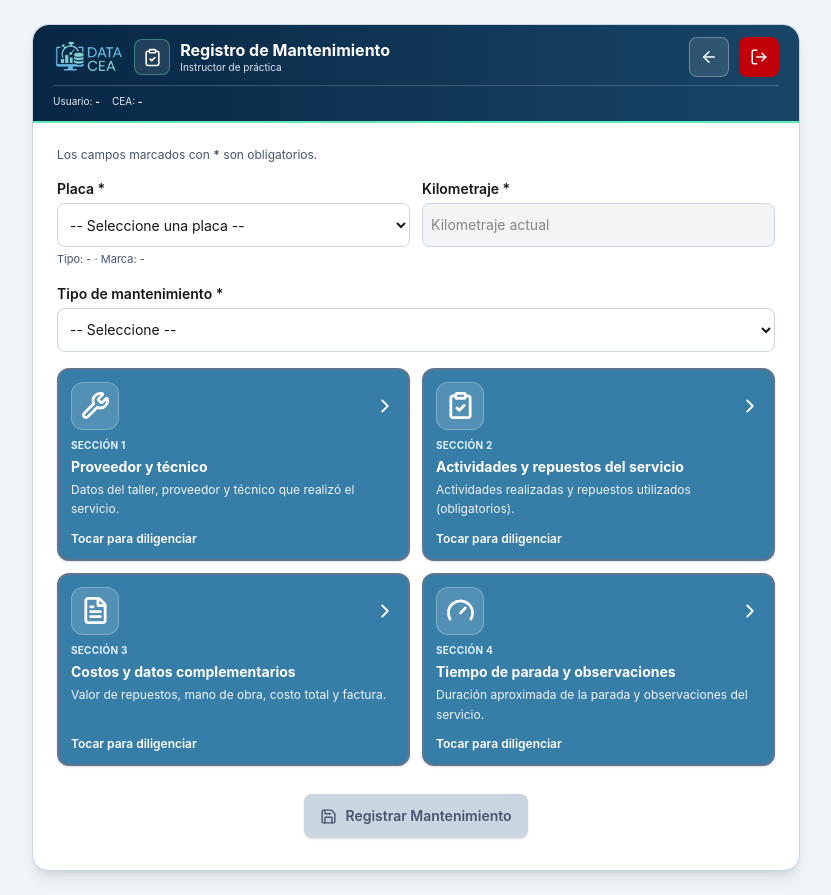
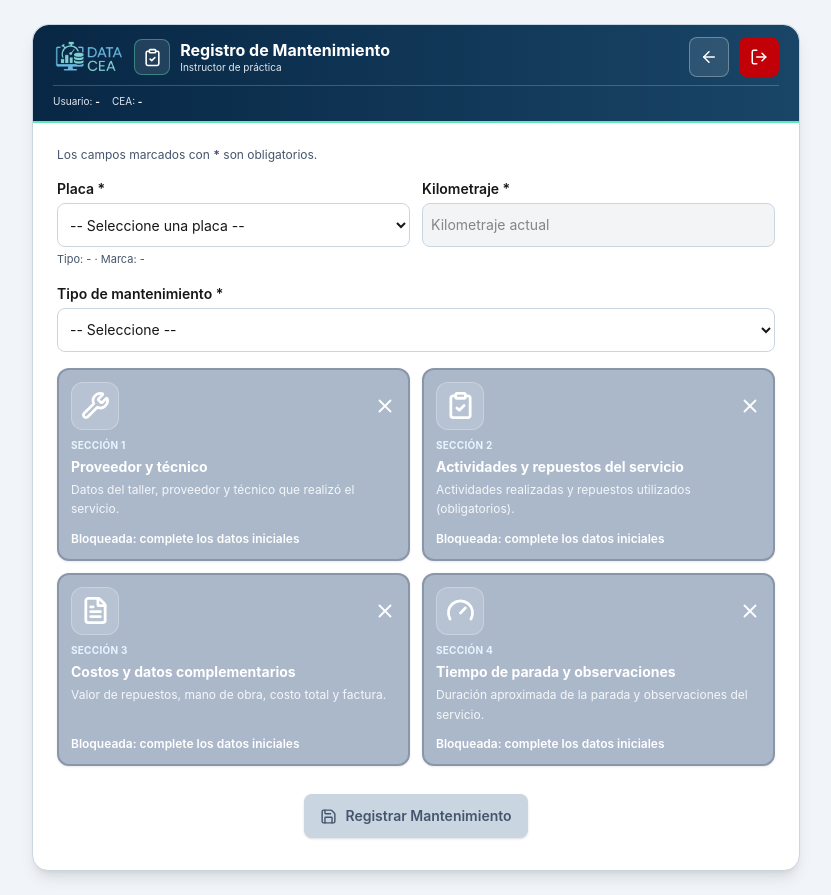
Before and after one commit to YulianoB/DATA-CEA, a Next.js app: page /instructor/practica/mantenimientos in a window 1280 px wide. Shown: the whole page, without its empty margins (224-1055 px from the left). Built offline with nearby package versions, Linux system fonts and the light colour scheme; sample sign-in values are in the browser's storage.

Commit message:
Bloquear tarjetas hasta completar datos iniciales en mantenimientos

```diff
--- a/app/instructor/practica/mantenimientos/page.js
+++ b/app/instructor/practica/mantenimientos/page.js
@@ -723,6 +723,8 @@ export default function MantenimientosPage() {
   // ============================================================
   // Validación del formulario
   // ============================================================
+
+  const tarjetasHabilitadas = Boolean(nitActual && placa && tipoMant && kilometraje !== '' && Number.isFinite(Number(kilometraje)) && Number(kilometraje) >= 0 && !modalKm && (forzarKm || (msgKm && !/menor|no fue posible|no se identificó|error/i.test(msgKm))))
 
   const puedeGuardar = useMemo(() => {
     if (!nitActual || !placa) return false
@@ -1299,10 +1301,10 @@ export default function MantenimientosPage() {
             </div>
           )}
           <div className="mb-5 grid grid-cols-2 items-stretch gap-3">
-            <TarjetaSeccionMantenimiento numero={1} titulo="Proveedor y técnico" descripcion="Datos del taller, proveedor y técnico que realizó el servicio." completada={Boolean(proveedorId && tecnicoId)} onClick={() => setSeccionAbierta(1)} />
-            <TarjetaSeccionMantenimiento numero={2} titulo="Actividades y repuestos del servicio" descripcion="Actividades realizadas y repuestos utilizados (obligatorios)." completada={Boolean(repuestos.trim()) && (tipoMant === 'PREVENTIVO' ? actividadesSeleccionadas.length > 0 : Boolean(actividad.trim()))} onClick={() => setSeccionAbierta(2)} />
-            <TarjetaSeccionMantenimiento numero={3} titulo="Costos y datos complementarios" descripcion="Valor de repuestos, mano de obra, costo total y factura." completada={Boolean(valorRepuestosStr || valorManoObraStr || factura)} onClick={() => setSeccionAbierta(3)} />
-            <TarjetaSeccionMantenimiento numero={4} titulo="Tiempo de parada y observaciones" descripcion="Duración aproximada de la parada y observaciones del servicio." completada={Boolean(tpValor || observaciones)} onClick={() => setSeccionAbierta(4)} />
+            <TarjetaSeccionMantenimiento numero={1} disabled={!tarjetasHabilitadas} titulo="Proveedor y técnico" descripcion="Datos del taller, proveedor y técnico que realizó el servicio." completada={Boolean(proveedorId && tecnicoId)} onClick={() => { if (tarjetasHabilitadas) setSeccionAbierta(1) }} />
+            <TarjetaSeccionMantenimiento numero={2} disabled={!tarjetasHabilitadas} titulo="Actividades y repuestos del servicio" descripcion="Actividades realizadas y repuestos utilizados (obligatorios)." completada={Boolean(repuestos.trim()) && (tipoMant === 'PREVENTIVO' ? actividadesSeleccionadas.length > 0 : Boolean(actividad.trim()))} onClick={() => { if (tarjetasHabilitadas) setSeccionAbierta(2) }} />
+            <TarjetaSeccionMantenimiento numero={3} disabled={!tarjetasHabilitadas} titulo="Costos y datos complementarios" descripcion="Valor de repuestos, mano de obra, costo total y factura." completada={Boolean(valorRepuestosStr || valorManoObraStr || factura)} onClick={() => { if (tarjetasHabilitadas) setSeccionAbierta(3) }} />
+            <TarjetaSeccionMantenimiento numero={4} disabled={!tarjetasHabilitadas} titulo="Tiempo de parada y observaciones" descripcion="Duración aproximada de la parada y observaciones del servicio." completada={Boolean(tpValor || observaciones)} onClick={() => { if (tarjetasHabilitadas) setSeccionAbierta(4) }} />
           </div>
           <AccionesModuloPractica onGuardar={registrar} puedeGuardar={puedeGuardar} guardando={guardando} textoGuardar="Registrar Mantenimiento" />
         {seccionAbierta === 1 && (
```
